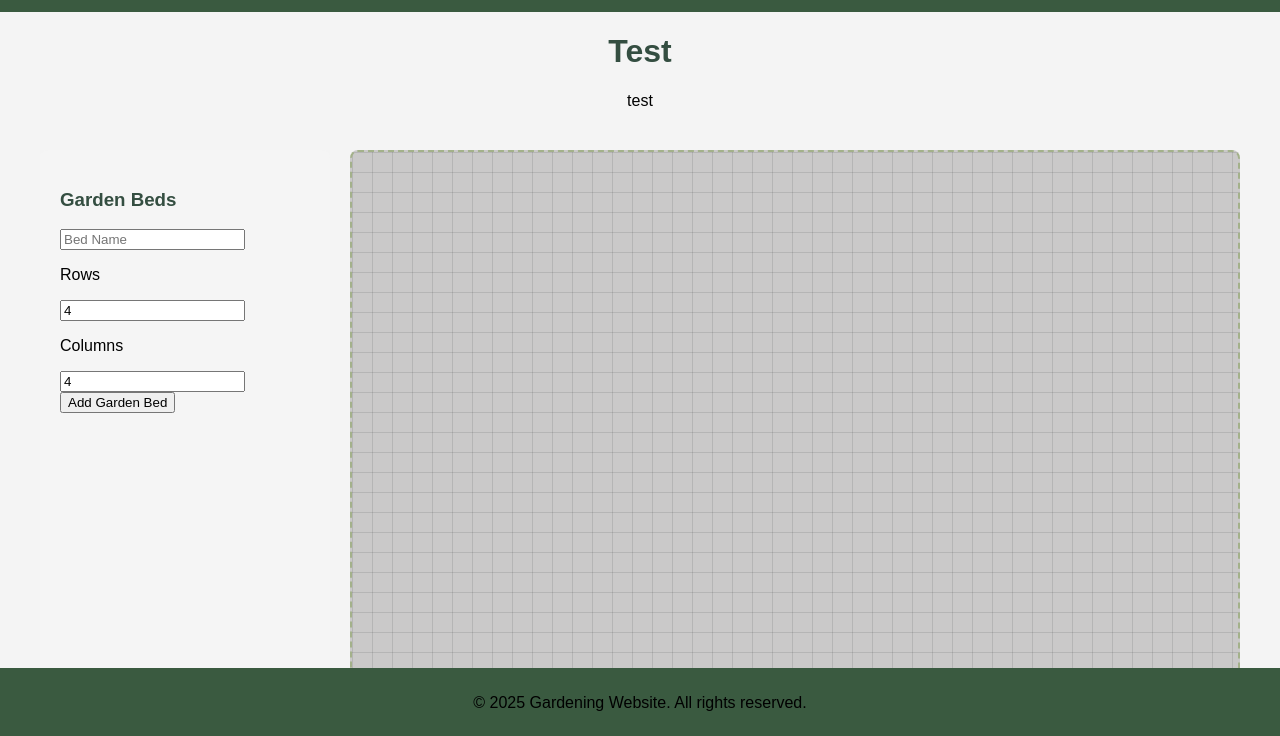
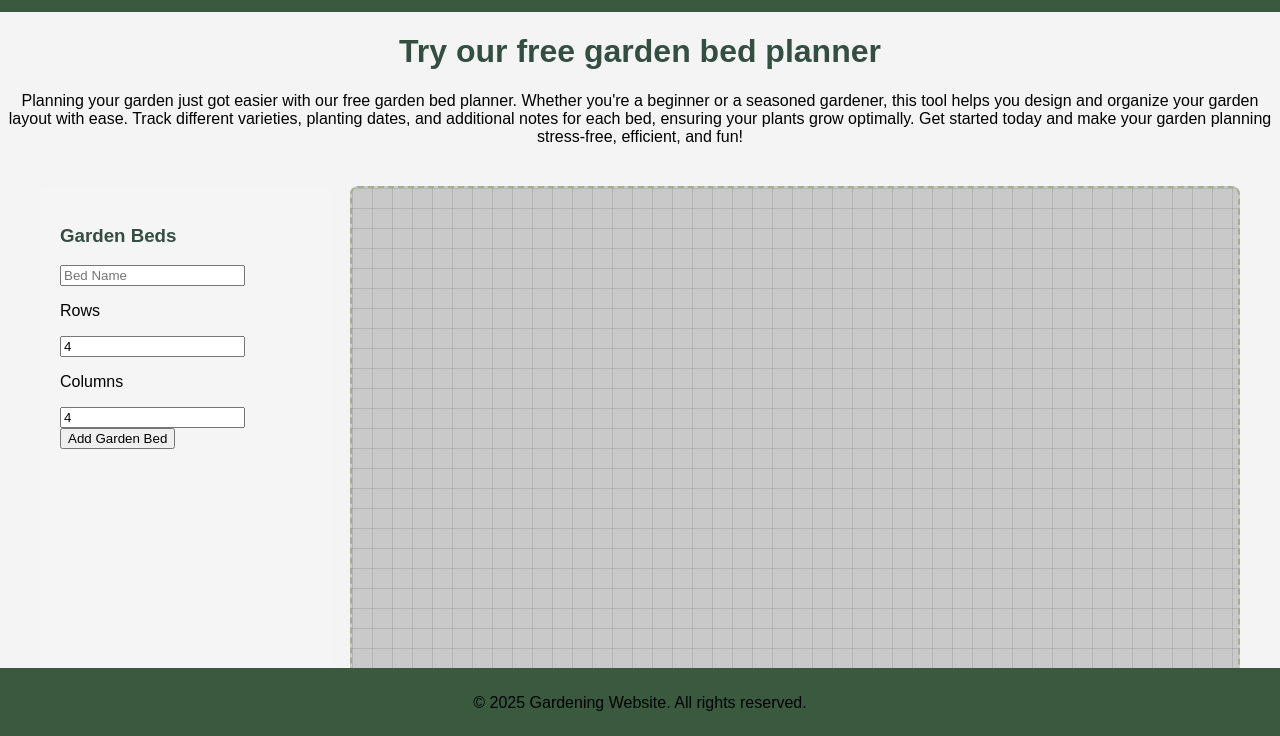
Before and after one commit to MarcDellow/bed-planner, a plain HTML site: page index.html in a window 1280 px wide. Shown: the part 62-798 px from the top of the page. Drawn offline with nearby package versions, Linux system fonts and the light colour scheme.

Commit message:
Update index.html

```diff
--- a/index.html
+++ b/index.html
@@ -150,8 +150,9 @@
     </style>
 
     <div class="intro">
-       <center><h1>Test</h1>
-           <p> test</p></center>
+       <center><h1>Try our free garden bed planner</h1>
+           <p>Planning your garden just got easier with our free garden bed planner. Whether you're a beginner or a seasoned gardener, this tool helps you design and organize your garden layout with ease. Track different varieties, planting dates, and additional notes for each bed, ensuring your plants grow optimally. Get started today and make your garden planning stress-free, efficient, and fun!</p>
+</center>
 
     <div class="container">
         <div class="left-menu">
```
